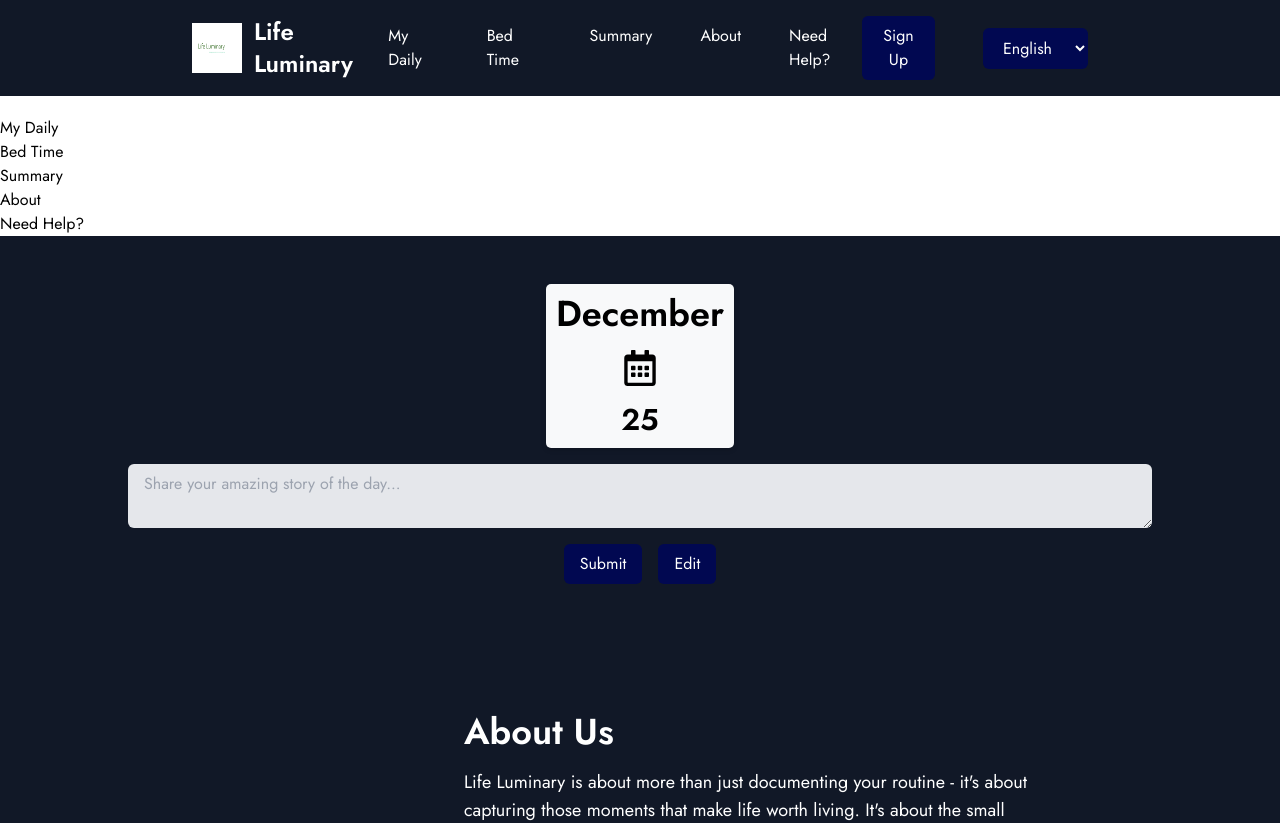
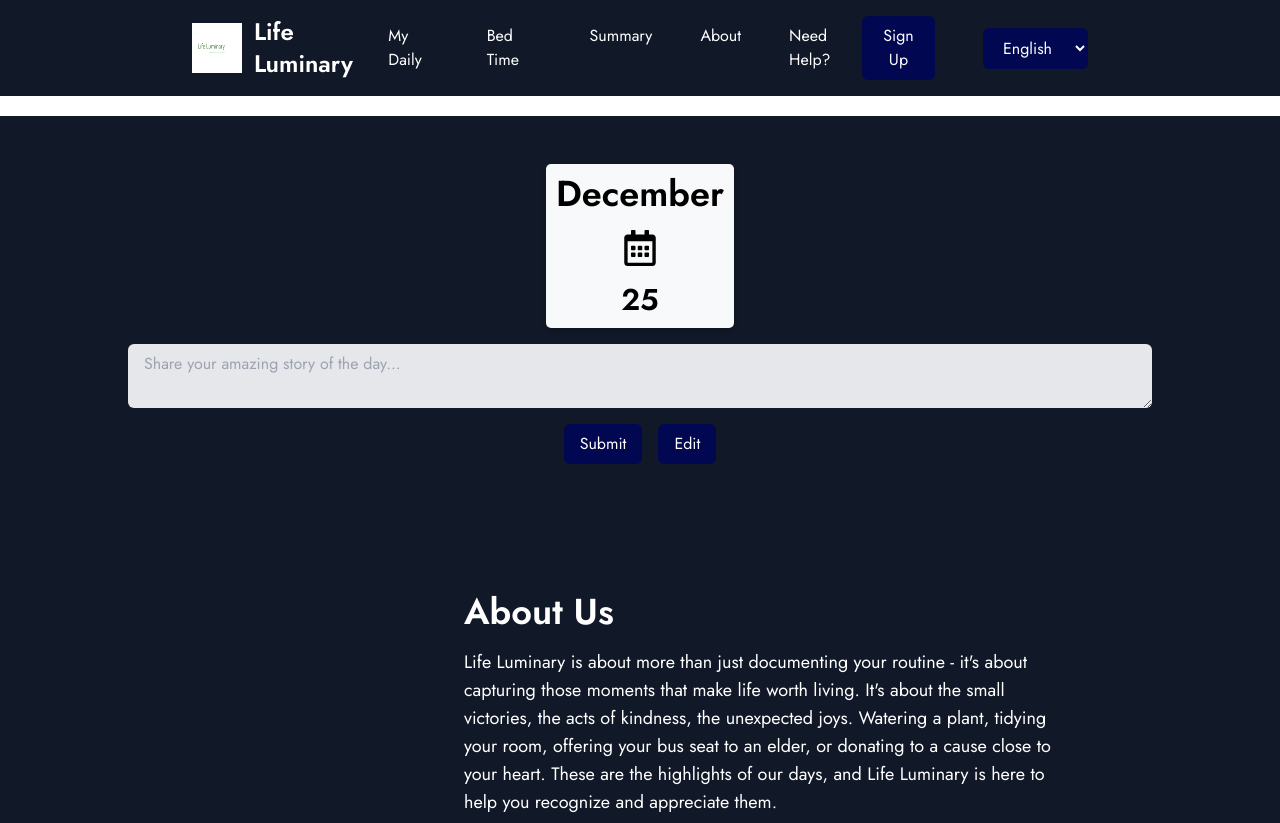
Before and after one commit to Khagendra01/Life-Luminary, a React (Vite) app in the folder front-end/: page / in a window 1280 px wide. Shown: the top 823 px of the page. Built offline with nearby package versions, Linux system fonts and the light colour scheme.

Commit message:
transfer

```diff
--- a/front-end/src/components/Navbar.tsx
+++ b/front-end/src/components/Navbar.tsx
@@ -63,33 +63,10 @@ const Navbar = () => {
             </nav>
 
             {/* mobile menu */}
-            <div className={`space-y-4 px-4 pt-24 pb-5 bg-secondary transition-all duration-500 ease-in-out overflow-hidden ${isMenuOpen ? 'opacity-100 h-auto' : 'opacity-0 h-0'}`}>                {navItems.map((item, index) => (
+            <div className={`space-y-4 px-4 pt-24 pb-5 bg-secondary transition-all duration-500 ease-in-out overflow-hidden ${isMenuOpen ? 'opacity-100 h-auto' : 'opacity-0 h-0'}`}>                {navItems.map((item) => (
                     <a href={`#${item.path}`} className='block hover:text-gray-300'>{item.link}</a>
                 ))}
             </div>
-
-           {/* generate footer with page links using similar kind of styling as above */}
-            <footer className="footer">
-                <div className="footer-container">
-                    <div className="footer-links">
-                        <ul>
-                            {navItems.map((item, index) => (
-                                <li key={index}>
-                                    <a href={`#${item.path}`} className='block hover:text-gray-300'>{item.link}</a>
-                                </li>
-                            ))}
-                        </ul>
-                    </div>
-                    <div className="footer-social">
-                        <ul>
-                            <li><a href="#"><i className="fab fa-facebook-f"></i></a></li>
-                            <li><a href="#"><i className="fab fa-twitter"></i></a></li>
-                            <li><a href="#"><i className="fab fa-instagram"></i></a></li>
-                            <li><a href="#"><i className="fab fa-youtube"></i></a></li>
-                        </ul>
-                    </div>
-                </div>
-            </footer>
 
 
 
--- a/front-end/tailwind.config.js
+++ b/front-end/tailwind.config.js
@@ -8,7 +8,7 @@ export default {
     extend: {
       colors: {
         "primary": "#010851",
-        "secondary": "#9A7AF1",
+        "secondary": "#4D7E3E",
         "tartiary": "#707070",
         "pink": "#EE9AE5"
       }
```
